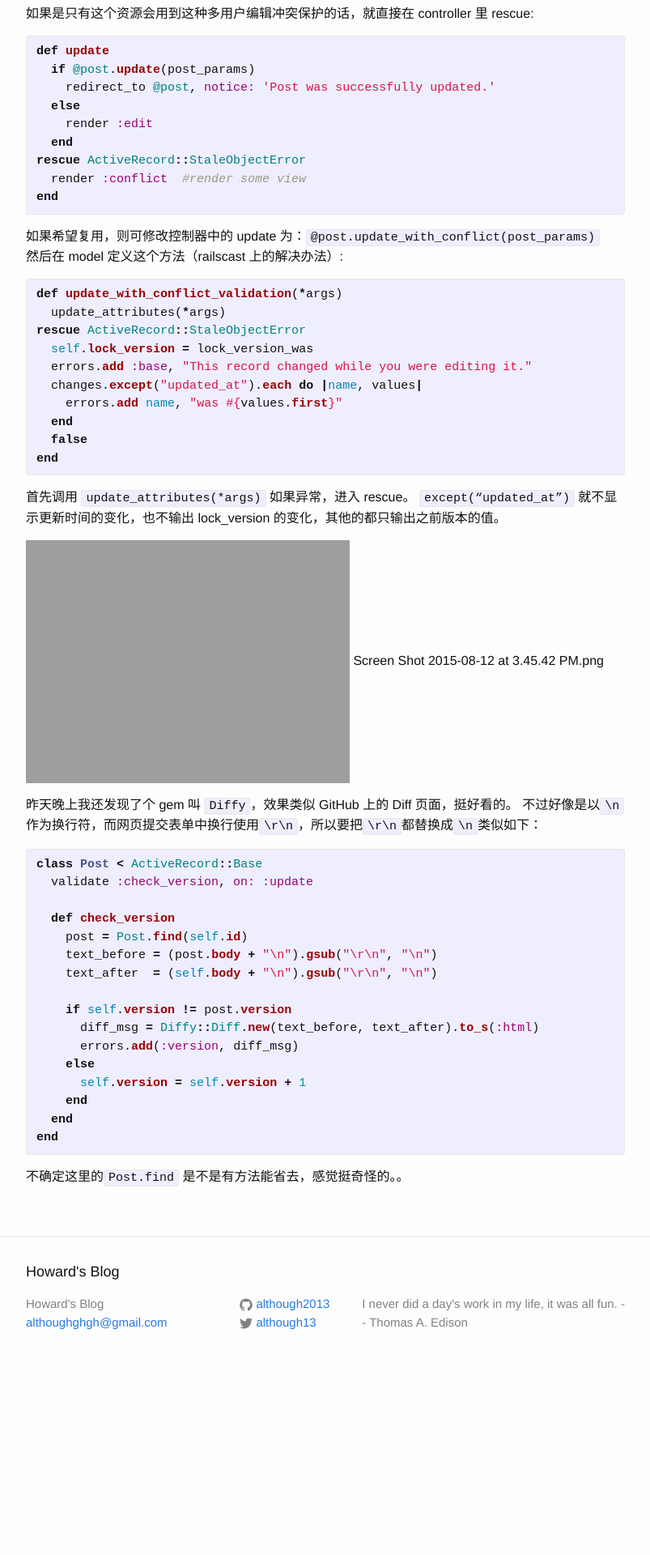
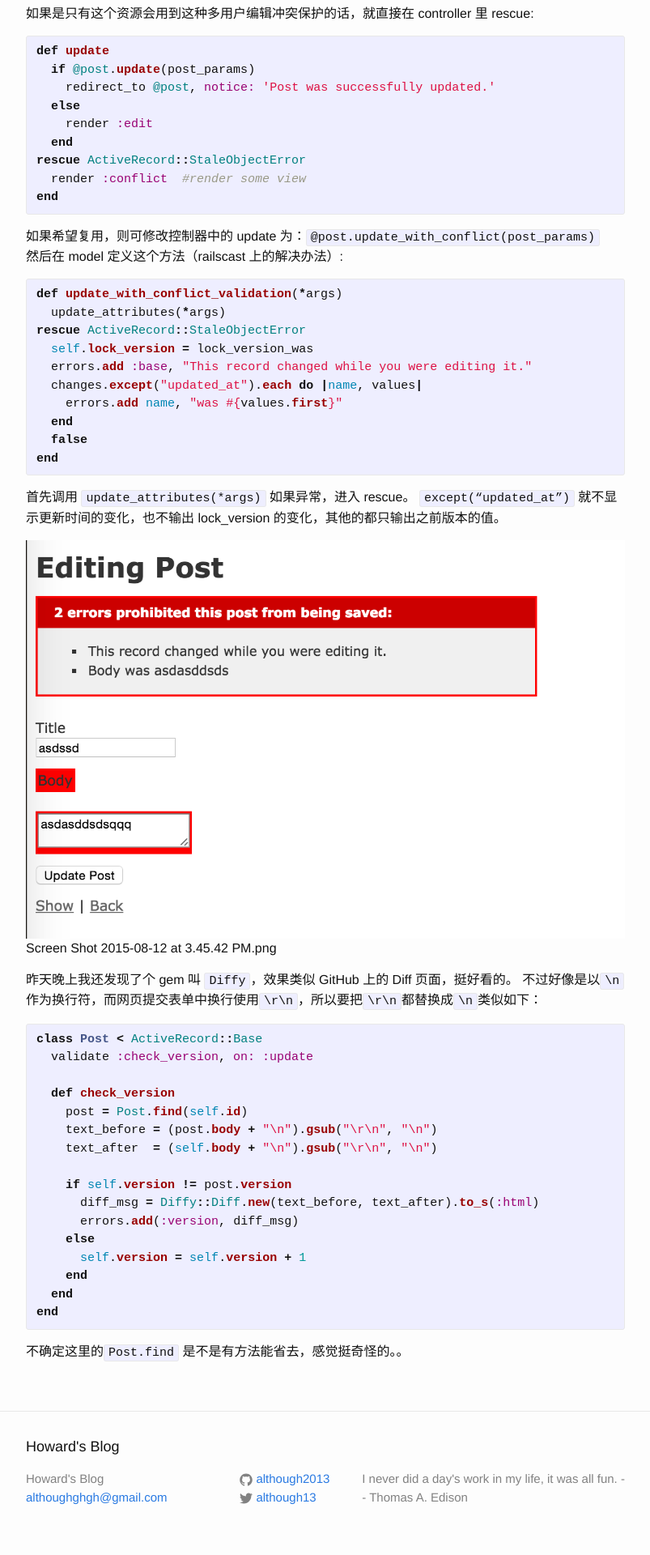
Before and after one commit to although2013/although2013.github.io, a Jekyll site: the page built from _posts/2015-08-12-conflict-posting.markdown, in a window 1280 px wide. Shown: the part 1014-2934 px from the top of the page at 81% size, without its empty margins (238-1041 px from the left). Built offline with Jekyll 4.4.1, drawn with Linux system fonts in a browser that asks for light colours; before the commit the page ends 2718 px from its top, so only the background shows below that.

Commit message:
image url mistake

```diff
--- a/_posts/2015-08-12-conflict-posting.markdown
+++ b/_posts/2015-08-12-conflict-posting.markdown
@@ -73,7 +73,7 @@ end
 首先调用 `update_attributes(*args)` 如果异常，进入 rescue。
 `except(“updated_at”)` 就不显示更新时间的变化，也不输出 lock_version 的变化，其他的都只输出之前版本的值。
 
-![screenshot]({{ site.url }}/images/Screen\ Shot\ 2015-08-12\ at\ 3.45.42\ PM.png)
+![screenshot]({{ site.url }}/images/Screen Shot 2015-08-12 at 3.45.42 PM.png)
 Screen Shot 2015-08-12 at 3.45.42 PM.png
 
 昨天晚上我还发现了个 gem 叫 `Diffy`，效果类似 GitHub 上的 Diff 页面，挺好看的。
```
